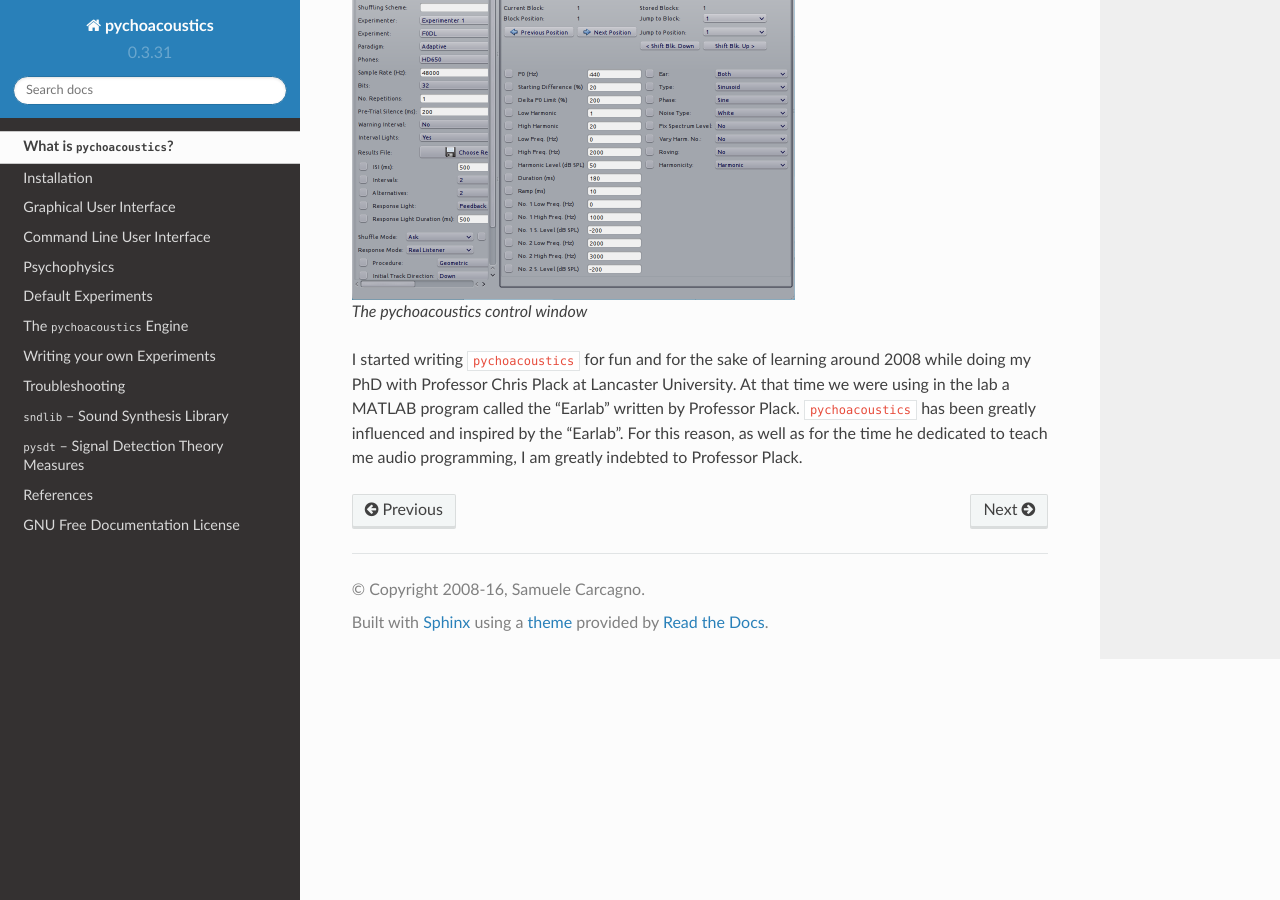
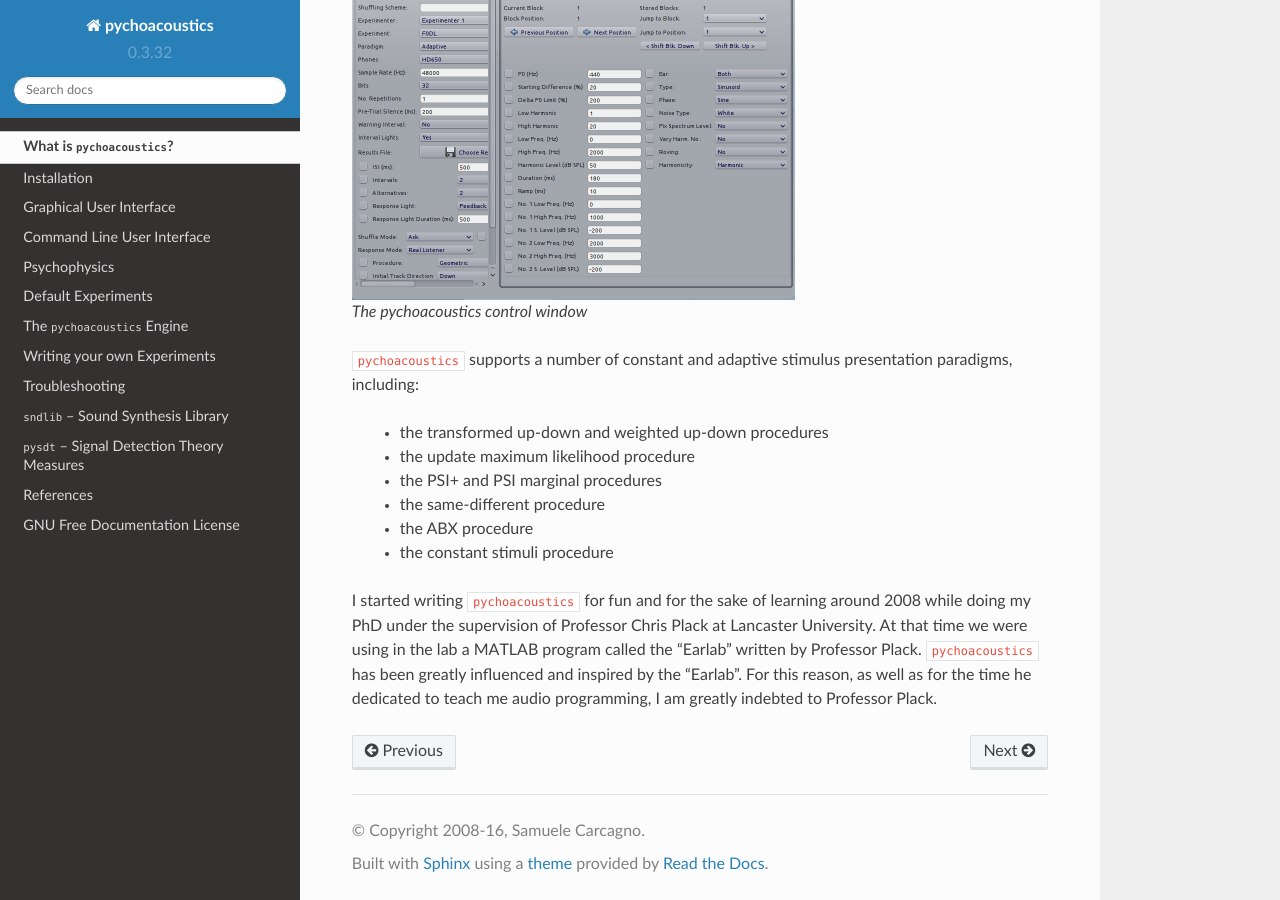
Before and after one commit to sam81/pychoacoustics, a Sphinx documentation site: the page built from pychoacoustics/doc/intro.rst, in a window 1280 px wide and 900 px high, scrolled down 856 px. Built offline with Sphinx 7.4.7 and the Read the Docs theme 2.0.0, drawn with Linux system fonts in a browser that asks for light colours; some of the changed text lies outside the part shown.

```diff
--- a/pychoacoustics/doc/conf.py
+++ b/pychoacoustics/doc/conf.py
@@ -85,9 +85,9 @@ copyright = '2008-16, Samuele Carcagno'
 # built documents.
 #
 # The short X.Y version.
-version = "0.3.31"
+version = "0.3.32"
 # The full version, including alpha/beta/rc tags.
-release = "0.3.31"
+release = "0.3.32"
 
 # The language for content autogenerated by Sphinx. Refer to documentation
 # for a list of supported languages.
--- a/pychoacoustics/doc/graphical_user_interface.rst
+++ b/pychoacoustics/doc/graphical_user_interface.rst
@@ -72,13 +72,13 @@ General Widgets (left panel)
    which task instructions are set to be shown (see "Show Instructions
    At BP" field below), the text written in this box will will be
    shown to listeners at the beginning of the block of trials (see
-   :ref:`.. _sec-task_instructions` for more info).
+   :ref:`sec-task_instructions` for more info).
 
 - **Show Instructions At BP** Indicate the block positions (see
-   :ref:`.. _sec-shuffling:` for a definition of block positions)
+   :ref:`sec-shuffling` for a definition of block positions)
    at which the instructions should be shown to the listener. The
    block positions have to be indicated by a list of numbers separated
-   by commas (see :ref:`.. _sec-task_instructions` for more info).
+   by commas (see :ref:`sec-task_instructions` for more info).
 
 -  **End Command** Here you can write an operating system command
    (e.g. a bash command on Unix systems or a DOS command on Windows
--- a/pychoacoustics/doc/intro.rst
+++ b/pychoacoustics/doc/intro.rst
@@ -10,7 +10,7 @@ can add new custom experiments with relative ease. Custom experiments are
 written in Python, a programming language renowned for its clarity and
 ease of use. The application is divided in two graphical windows
 a) the “response box”, shown in Figure :ref:`fig-response_box`, with
-which listeners interact during the experiment b) the control window,
+which listeners interact during the experiment, and b) the control window,
 shown in Figure :ref:`fig-control_window`, that contains a series of
 widgets (choosers, text field and buttons) that are used by the experimenter
 to set all of the relevant experimental parameters which can also be stored
@@ -33,8 +33,17 @@ and later reloaded into the application.
    The pychoacoustics control window
 
 
+``pychoacoustics`` supports a number of constant and adaptive stimulus presentation paradigms, including:
+
+  - the transformed up-down and weighted up-down procedures
+  - the update maximum likelihood procedure
+  - the PSI+ and PSI marginal procedures
+  - the same-different procedure
+  - the ABX procedure
+  - the constant stimuli procedure
+
 I started writing ``pychoacoustics`` for fun and for the sake of
-learning around 2008 while doing my PhD with Professor Chris Plack at
+learning around 2008 while doing my PhD under the supervision of Professor Chris Plack at
 Lancaster University. At that time we were using in the lab a MATLAB
 program called the “Earlab” written by Professor Plack.
 ``pychoacoustics`` has been greatly influenced and inspired by the
--- a/setup-pyqt4.py
+++ b/setup-pyqt4.py
@@ -3,7 +3,7 @@ from distutils.core import setup
 import glob
 setup(
     name="pychoacoustics-pyqt4",
-    version="0.3.31",
+    version="0.3.32",
     url="http://samcarcagno.altervista.org/pychoacoustics/pychoacoustics.html",
     author="Samuele Carcagno",
     author_email="sam.carcagno@google.com;",
--- a/setup-pyside.py
+++ b/setup-pyside.py
@@ -3,7 +3,7 @@ from distutils.core import setup
 import glob
 setup(
     name="pychoacoustics-pyside",
-    version="0.3.31",
+    version="0.3.32",
     url="http://samcarcagno.altervista.org/pychoacoustics/pychoacoustics.html",
     author="Samuele Carcagno",
     author_email="sam.carcagno@google.com;",
--- a/setup.py
+++ b/setup.py
@@ -3,7 +3,7 @@ from distutils.core import setup
 import glob
 setup(
     name="pychoacoustics",
-    version="0.3.31",
+    version="0.3.32",
     url="http://samcarcagno.altervista.org/pychoacoustics/pychoacoustics.html",
     author="Samuele Carcagno",
     author_email="sam.carcagno@google.com;",
```
Also changed, not shown: 7 other files.
